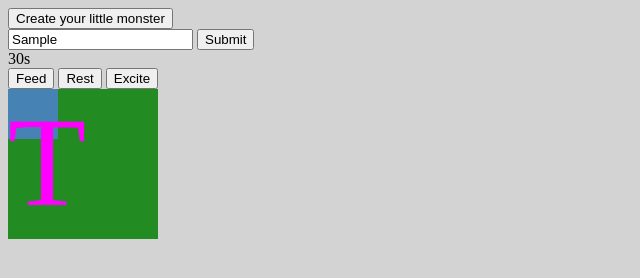
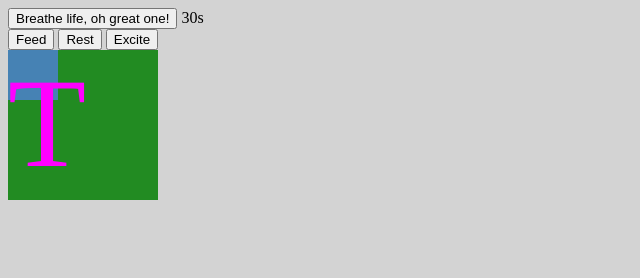
Before and after one commit to Conradmh/Tomagotchi_project, a plain HTML site: page index.html in a window 1280 px wide. Both pictures are taken after typing "Sample" into the empty fields and a click on the input "Submit". Shown: the whole page, without its empty margins (0-640 px from the left). Drawn offline with nearby package versions, Linux system fonts and the light colour scheme.

Commit message:
name form submit and hide complete

```diff
--- a/index.html
+++ b/index.html
@@ -8,8 +8,8 @@
   </head>
   <body>
     <div class="startButtonContainer">
-      <button type="button" id="start">Create your little monster</button>
-      <form>
+      <button type="button" id="start">Breathe life, oh great one!</button>
+      <form id="sumbitForm">
         <input type="text" id="inputBox" placeholder="Enter your lil monster's name">
         <input type="submit" id="submitBut" value="Submit">
     </form>
--- a/js/app.js
+++ b/js/app.js
@@ -53,7 +53,10 @@ $('#start').on('click', (e) => {
 });
 
 $('form' /*#submitBut*/).on('submit', (e) => {
-  console.log('clicked');
-  console.log( $('#inputBox').val());
+  tomagotchi.name = $('#inputBox').val();
+  console.log(tomagotchi.name);
+  //console.log('clicked');
+  //console.log( $('#inputBox').val());
   e.preventDefault();
+  $('form').hide();
 });
```
